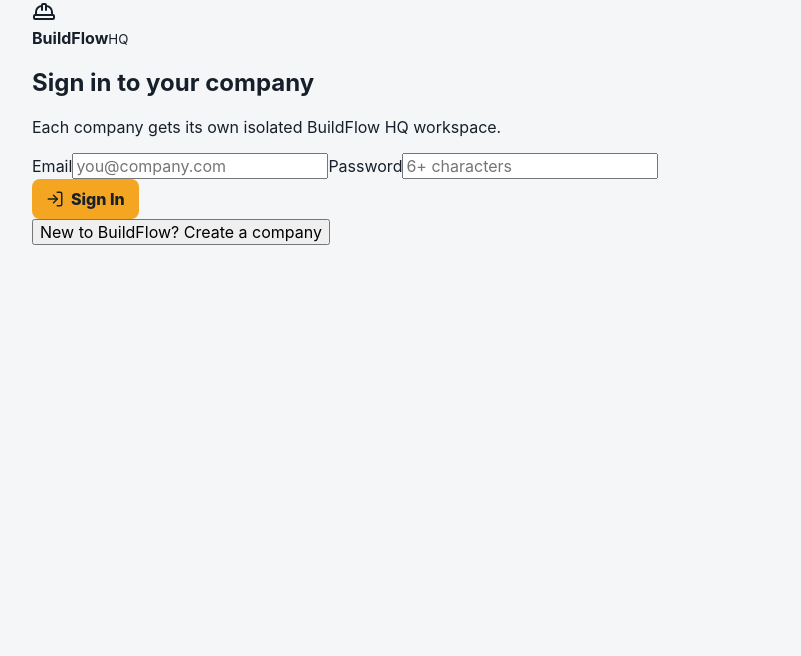
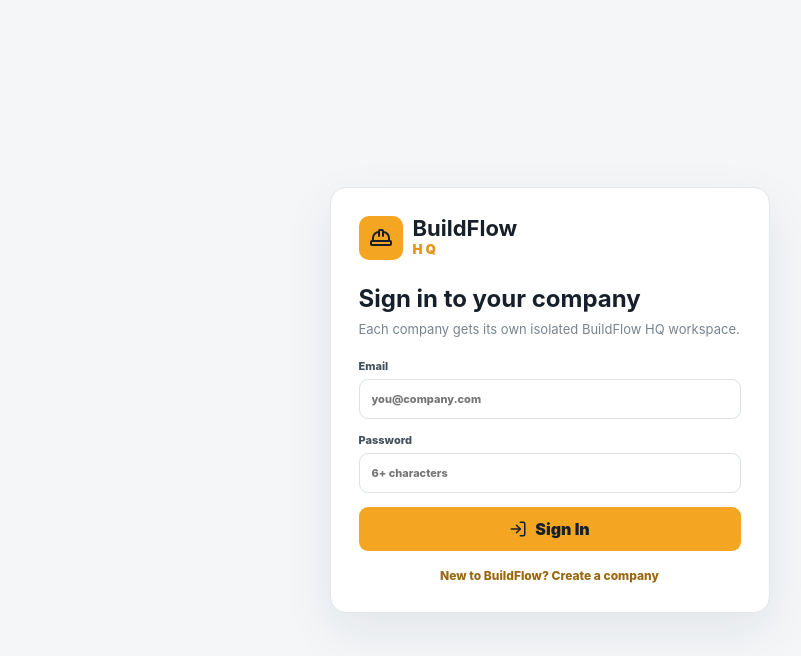
Before and after one commit to stevensapps-ash/-BuildFlowhq2, a Next.js app: page /login in a window 1280 px wide. Shown: the top 656 px of the page, without its empty margins (213-1014 px from the left). Built offline with nearby package versions, Linux system fonts and the light colour scheme; no server answers.

Commit message:
Connect login page styles

```diff
--- a/app/login/page.tsx
+++ b/app/login/page.tsx
@@ -3,6 +3,7 @@
 import { FormEvent, useState } from 'react'
 import { HardHat, LogIn, UserPlus } from 'lucide-react'
 import { createClient } from '@/lib/supabase/client'
+import styles from './login.module.css'
 
 export default function LoginPage(){
   const [mode,setMode]=useState<'login'|'signup'>('login')
@@ -29,5 +30,5 @@ export default function LoginPage(){
     window.location.href='/'
   }
 
-  return <main className="authPage"><section className="authCard"><div className="authBrand"><span><HardHat/></span><div><b>BuildFlow</b><small>HQ</small></div></div><h1>{mode==='login'?'Sign in to your company':'Create your company workspace'}</h1><p>Each company gets its own isolated BuildFlow HQ workspace.</p><form onSubmit={submit}>{mode==='signup'&&<label>Company name<input required value={company} onChange={e=>setCompany(e.target.value)} placeholder="Stevens Construction"/></label>}<label>Email<input type="email" required value={email} onChange={e=>setEmail(e.target.value)} placeholder="you@company.com"/></label><label>Password<input type="password" minLength={6} required value={password} onChange={e=>setPassword(e.target.value)} placeholder="6+ characters"/></label><button disabled={busy} className="primary authButton" type="submit">{mode==='login'?<><LogIn size={18}/> {busy?'Signing in...':'Sign In'}</>:<><UserPlus size={18}/> {busy?'Creating...':'Create Company'}</>}</button></form>{message&&<div className="authMessage">{message}</div>}<button className="authSwitch" onClick={()=>{setMode(mode==='login'?'signup':'login');setMessage('')}}>{mode==='login'?'New to BuildFlow? Create a company':'Already have an account? Sign in'}</button></section></main>
+  return <main className={styles.page}><section className={styles.card}><div className={styles.brand}><span className={styles.brandIcon}><HardHat/></span><div className={styles.brandText}><b>BuildFlow</b><small>HQ</small></div></div><h1>{mode==='login'?'Sign in to your company':'Create your company workspace'}</h1><p className={styles.lead}>Each company gets its own isolated BuildFlow HQ workspace.</p><form className={styles.form} onSubmit={submit}>{mode==='signup'&&<label>Company name<input required value={company} onChange={e=>setCompany(e.target.value)} placeholder="Stevens Construction"/></label>}<label>Email<input type="email" required value={email} onChange={e=>setEmail(e.target.value)} placeholder="you@company.com"/></label><label>Password<input type="password" minLength={6} required value={password} onChange={e=>setPassword(e.target.value)} placeholder="6+ characters"/></label><button disabled={busy} className={styles.submit} type="submit">{mode==='login'?<><LogIn size={18}/> {busy?'Signing in...':'Sign In'}</>:<><UserPlus size={18}/> {busy?'Creating...':'Create Company'}</>}</button></form>{message&&<div className={styles.message}>{message}</div>}<button className={styles.switch} onClick={()=>{setMode(mode==='login'?'signup':'login');setMessage('')}}>{mode==='login'?'New to BuildFlow? Create a company':'Already have an account? Sign in'}</button></section></main>
 }
```
